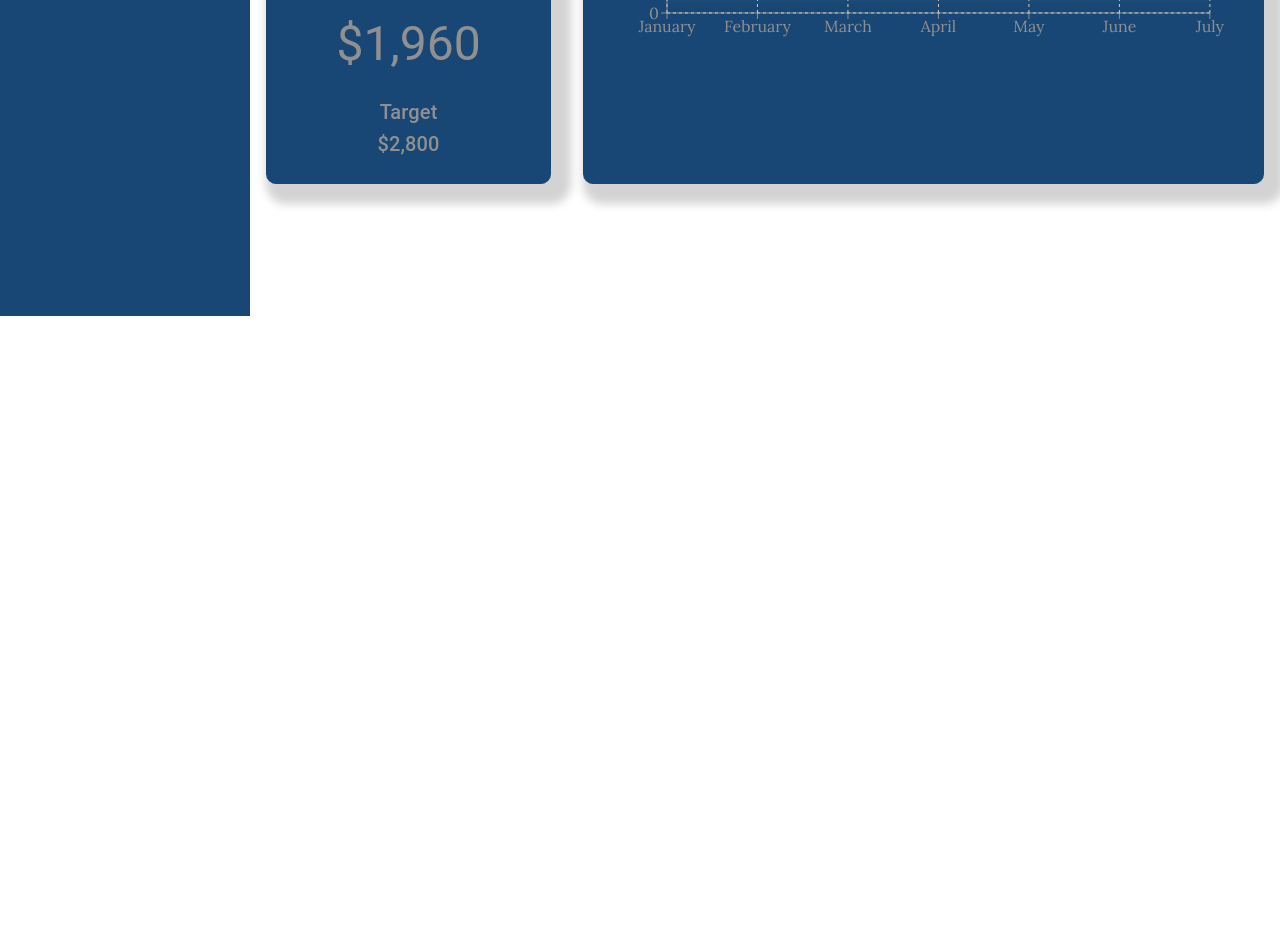
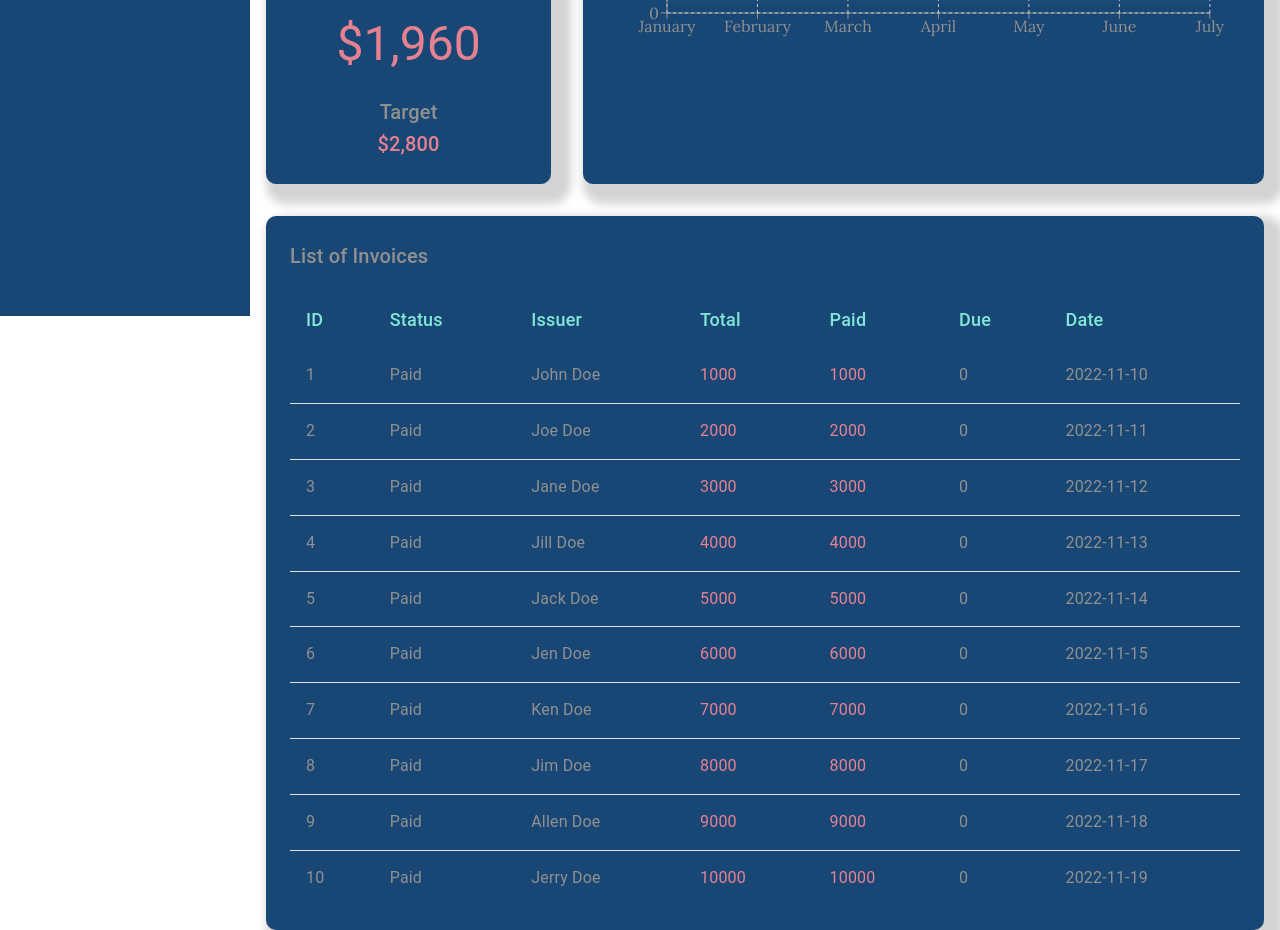
Before and after one commit to Reticent93/project-control-frontend, a React (Create React App) app: page / in a window 1280 px wide. Shown: the part 580-1510 px from the top of the page. Before the commit the page ends 896 px from the top, so only its background shows below. Built offline with nearby package versions, Linux system fonts and the light colour scheme.

Commit message:
Added invoice chart to dashboard

```diff
--- a/src/components/Charts/Charts.js
+++ b/src/components/Charts/Charts.js
@@ -1,44 +1,16 @@
-import { Box, Card, Typography } from "@mui/material";
+import {  Card, Typography } from "@mui/material";
 import { Area, AreaChart, CartesianGrid, ResponsiveContainer, Tooltip, XAxis, YAxis } from "recharts";
 
 const Charts = () => {
 
     const data = [
-        {
-            name: "January",
-
-            Total: 12001
-        },
-        {
-            name: "February",
-
-            Total: 36102
-        },
-        {
-            name: "March",
-
-            Total: 22903
-        },
-        {
-            "name": "April",
-
-            Total: 18004
-        },
-        {
-            "name": "May",
-
-            Total: 21815
-        },
-        {
-            "name": "June",
-
-            Total: 25006
-        },
-        {
-            "name": "July",
-
-            Total: 21007
-        }
+        { name: "January",  Total: 12001 },
+        { name: "February", Total: 36102 },
+        { name: "March", Total: 22903 },
+        { name: "April",Total: 18004 },
+        { name: "May", Total: 21815 },
+        { name: "June", Total: 25006 },
+        { name: "July", Total: 21007 }
     ]
 
     return (
--- a/src/components/Featured/Featured.js
+++ b/src/components/Featured/Featured.js
@@ -39,11 +39,11 @@ const Featured = () => {
                     <CircularProgressbar value={70} text={'70%'} strokeWidth={3} styles={buildStyles({textColor: '#81e6d6', pathColor: '#81e6d6'})}/>
                     </Grid2>
                     <Typography variant={'h6'} color={'primary'}>Total sales made today</Typography>
-                    <Typography variant={'h3'} color={'primary'}>$1,960</Typography>
+                    <Typography variant={'h3'} color={'#e68191'}>$1,960</Typography>
                 </Box>
                 <ListItem sx={{display: 'flex', flexDirection: 'column', alignItems: 'center', }}>
                     <Typography variant={'h6'} color={'primary'}>Target</Typography>
-                    <Typography variant={'h6'} color={'primary'}>$2,800</Typography>
+                    <Typography variant={'h6'} color={'#e68191'}>$2,800</Typography>
                 </ListItem>
             </Card>
         </ThemeProvider>
--- a/src/components/Home/Home.js
+++ b/src/components/Home/Home.js
@@ -1,11 +1,10 @@
-import { Button, Container, Grid, List, Typography } from "@mui/material";
-import Login from "../Login/Login";
+import { Card, Container, Grid, Typography, } from "@mui/material";
 import Sidebar from "../Sidebar/Sidebar";
-import { createTheme, ThemeProvider } from "@mui/material/styles";
 import Box from "@mui/material/Box";
 import Widget from "../Widget/Widget";
 import Featured from "../Featured/Featured";
 import Charts from "../Charts/Charts";
+import TableChart from "../TableChart/TableChart";
 
 
 const Home = () => {
@@ -26,6 +25,22 @@ const Home = () => {
                     <Featured sx={{flex: 8}} />
                     <Charts sx={{flex: 8}} />
                 </Box>
+                <Grid sx={{flex: 8}}>
+                    <Card sx={{display: 'flex',
+                        p: 3,
+                        gap: '20px',
+                        justifyContent: 'center',
+                        flexDirection: 'column',
+                        flex: 5,
+                        m: 2,
+                        boxShadow: '10px 10px 10px 10px lightgrey',
+                        borderRadius: '10px',
+                        height: 'auto',
+                        bgcolor: '#194775',}}>
+                    <Typography variant={'h6'} sx={{color: '#909090'}}>List of Invoices</Typography>
+                        <TableChart />
+                    </Card>
+                </Grid>
             </Grid>
         </Container>
 
--- /dev/null
+++ b/src/components/TableChart/TableChart.js
@@ -0,0 +1,93 @@
+import {  Typography } from "@mui/material";
+import Table from '@mui/material/Table';
+import TableBody from '@mui/material/TableBody';
+import TableCell, {tableCellClasses} from '@mui/material/TableCell';
+import TableContainer from '@mui/material/TableContainer';
+import TableHead from '@mui/material/TableHead';
+import TableRow from '@mui/material/TableRow';
+import Paper from '@mui/material/Paper'
+import { createTheme, ThemeProvider } from "@mui/material/styles";
+import { styled } from '@mui/material/styles';
+
+const TableChart = () => {
+
+    const StyledTableCell = styled(TableCell)(({ theme }) => ({
+        [`&.${tableCellClasses.head}`]: {
+            fontSize: 18,
+            // backgroundColor: '#e68191',
+            color: '#81e6d6',
+        },
+        [`&.${tableCellClasses.body}`]: {
+            fontSize: 16,
+            color: '#909090',
+        },
+    }));
+
+    const StyledTableRow = styled(TableRow)(({ theme }) => ({
+        '&:nth-of-type(odd)': {
+            // backgroundColor: theme.palette.action.hover,
+        },
+        // hide last border
+        '&:last-child td, &:last-child th': {
+            border: 0,
+        },
+    }));
+
+    const theme = createTheme({
+        palette: {
+            primary: {
+                main: '#909090',
+            }
+        }
+    })
+
+    const rows = [
+        {id: 1, status: 'Paid', issuer: 'John Doe', total: 1000, paid: 1000, Due: 0, Date: '2022-11-10'},
+        {id: 2, status: 'Paid', issuer: 'Joe Doe', total: 2000, paid: 2000, Due: 0, Date: '2022-11-11'},
+        {id: 3, status: 'Paid', issuer: 'Jane Doe', total: 3000, paid: 3000, Due: 0, Date: '2022-11-12'},
+        {id: 4, status: 'Paid', issuer: 'Jill Doe', total: 4000, paid: 4000, Due: 0, Date: '2022-11-13'},
+        {id: 5, status: 'Paid', issuer: 'Jack Doe', total: 5000, paid: 5000, Due: 0, Date: '2022-11-14'},
+        {id: 6, status: 'Paid', issuer: 'Jen Doe', total: 6000, paid: 6000, Due: 0, Date: '2022-11-15'},
+        {id: 7, status: 'Paid', issuer: 'Ken Doe', total: 7000, paid: 7000, Due: 0, Date: '2022-11-16'},
+        {id: 8, status: 'Paid', issuer: 'Jim Doe', total: 8000, paid: 8000, Due: 0, Date: '2022-11-17'},
+        {id: 9, status: 'Paid', issuer: 'Allen Doe', total: 9000, paid: 9000, Due: 0, Date: '2022-11-18'},
+        {id: 10, status: 'Paid', issuer: 'Jerry Doe', total: 10000, paid: 10000, Due: 0, Date: '2022-11-19'},
+    ]
+
+
+    return (
+        <ThemeProvider theme={theme}>
+        <TableContainer>
+            <Table>
+                <TableHead>
+                    <StyledTableRow>
+                        <StyledTableCell>ID</StyledTableCell>
+                        <StyledTableCell>Status</StyledTableCell>
+                        <StyledTableCell>Issuer</StyledTableCell>
+                        <StyledTableCell>Total</StyledTableCell>
+                        <StyledTableCell>Paid</StyledTableCell>
+                        <StyledTableCell>Due</StyledTableCell>
+                        <StyledTableCell>Date</StyledTableCell>
+                    </StyledTableRow>
+                </TableHead>
+                <TableBody>
+                    {rows.map((row) => (
+                    <StyledTableRow key={row.id} color={'primary'}>
+                        <StyledTableCell>{row.id}</StyledTableCell>
+                        <StyledTableCell>{row.status}</StyledTableCell>
+                        <StyledTableCell>{row.issuer}</StyledTableCell>
+                        <StyledTableCell style={{color: '#e68191'}}>{row.total}</StyledTableCell>
+                        <StyledTableCell style={{color: '#e68191'}}>{row.paid}</StyledTableCell>
+                        <StyledTableCell>{row.Due}</StyledTableCell>
+                        <StyledTableCell>{row.Date}</StyledTableCell>
+                    </StyledTableRow>
+                        ))}
+                </TableBody>
+            </Table>
+        </TableContainer>
+        </ThemeProvider>
+    );
+}
+
+
+export default TableChart;
--- a/src/components/Widget/Widget.js
+++ b/src/components/Widget/Widget.js
@@ -1,4 +1,4 @@
-import { Button, Card, Grid, Link, Paper, TextField, Box, Container, List, ListItem, Typography } from "@mui/material";
+import { Card,  Box,  Typography } from "@mui/material";
 import { createTheme, ThemeProvider } from "@mui/material/styles";
 import { green } from "@mui/material/colors";
 import RequestQuoteOutlinedIcon from '@mui/icons-material/RequestQuoteOutlined';
@@ -79,7 +79,7 @@ const Widget = ({type}) => {
             }}>
                 <Box sx={{display: 'flex', flexDirection: 'column', justifyContent: 'space-between', }}>
                     <Typography variant={'h6'} sx={{color: '#909090'}} >{data.title}</Typography>
-                    <Typography variant={'h4'} sx={{color: '#909090', }}>{data.isMoney && '$'} {amount}</Typography>
+                    <Typography variant={'h4'} sx={{color: '#e68191', }}>{data.isMoney && '$'} {amount}</Typography>
                     <Typography  sx={{borderBottom: '1px solid #909090', color: '#909090'}}>{data.link}</Typography>
                 </Box>
                 <Box sx={{display: 'flex', flexDirection: 'column-reverse', justifyContent: 'space-between', color: '#909090' }}>
```
